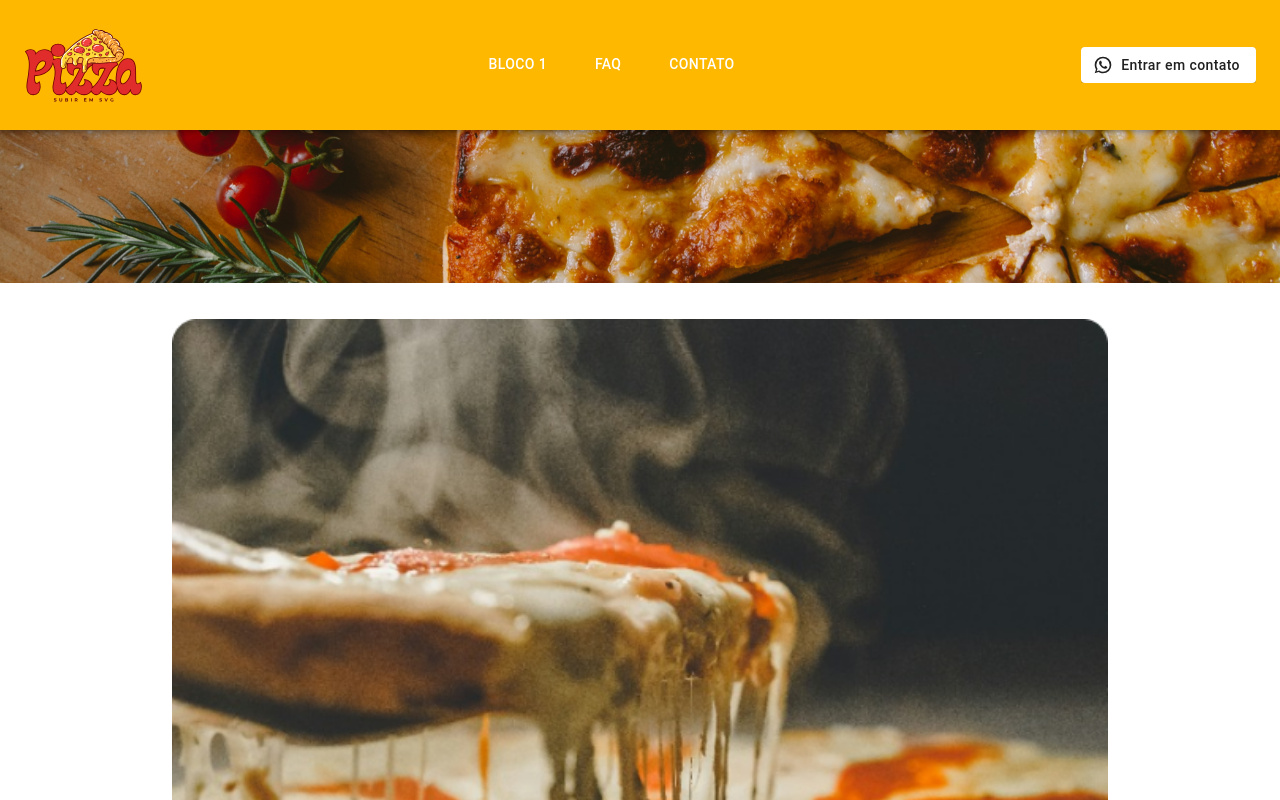
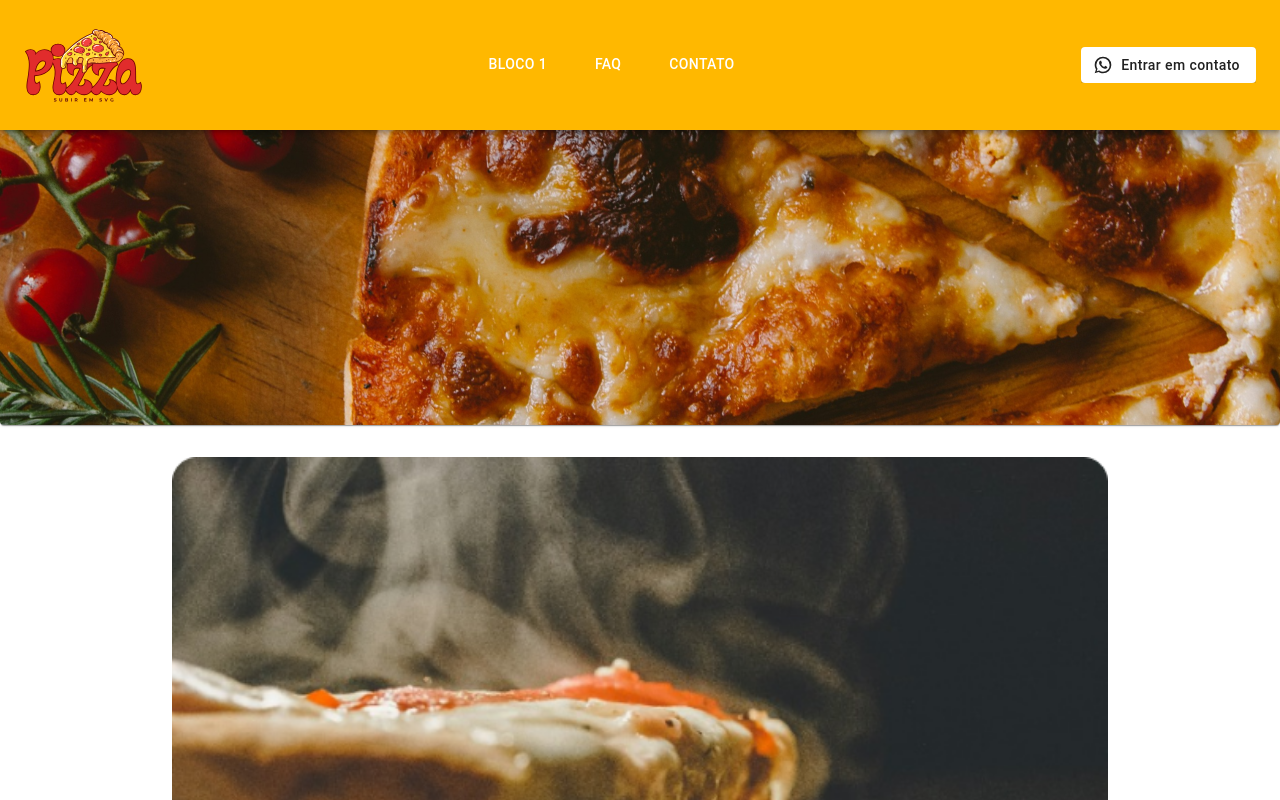
Before and after one commit to Andzuo/test-front-loumar, a React (Create React App) app: page / in a window 1280 px wide. Shown: the top 800 px of the page. Built offline with nearby package versions, Linux system fonts and the light colour scheme.

Commit message:
refact: HeroSection refatored

```diff
--- a/src/components/HeroSection.jsx
+++ b/src/components/HeroSection.jsx
@@ -1,25 +1,22 @@
 import React from "react";
-import { Box } from "@mui/material";
+import { Paper } from "@mui/material";
 import Banner from "../assets/Banner.png";
 
 const HeroSection = () => {
    return (
-      <Box
+      <Paper
          sx={{
+            display: "flex",
             width: "100%",
+            height: "26.5625rem", // 425px convertidos para rem
             justifyContent: "center",
             overflow: "hidden",
+            backgroundImage: `url(${Banner})`,
+            backgroundSize: "cover",
+            backgroundRepeat: "no-repeat",
+            backgroundPosition: "center",
          }}
-      >
-         <Box
-            component="img"
-            src={Banner}
-            alt="banner"
-            sx={{
-               width: "100%",
-            }}
-         />
-      </Box>
+      ></Paper>
    );
 };
 
```
